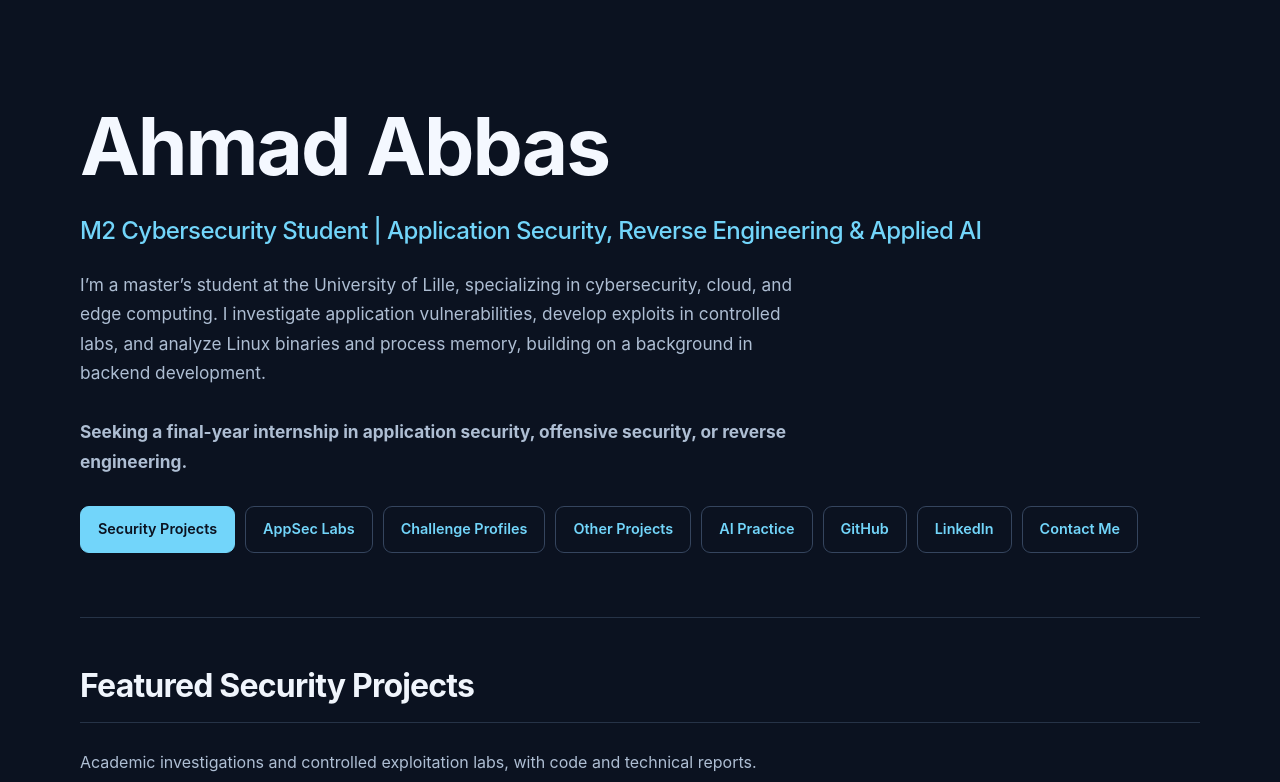
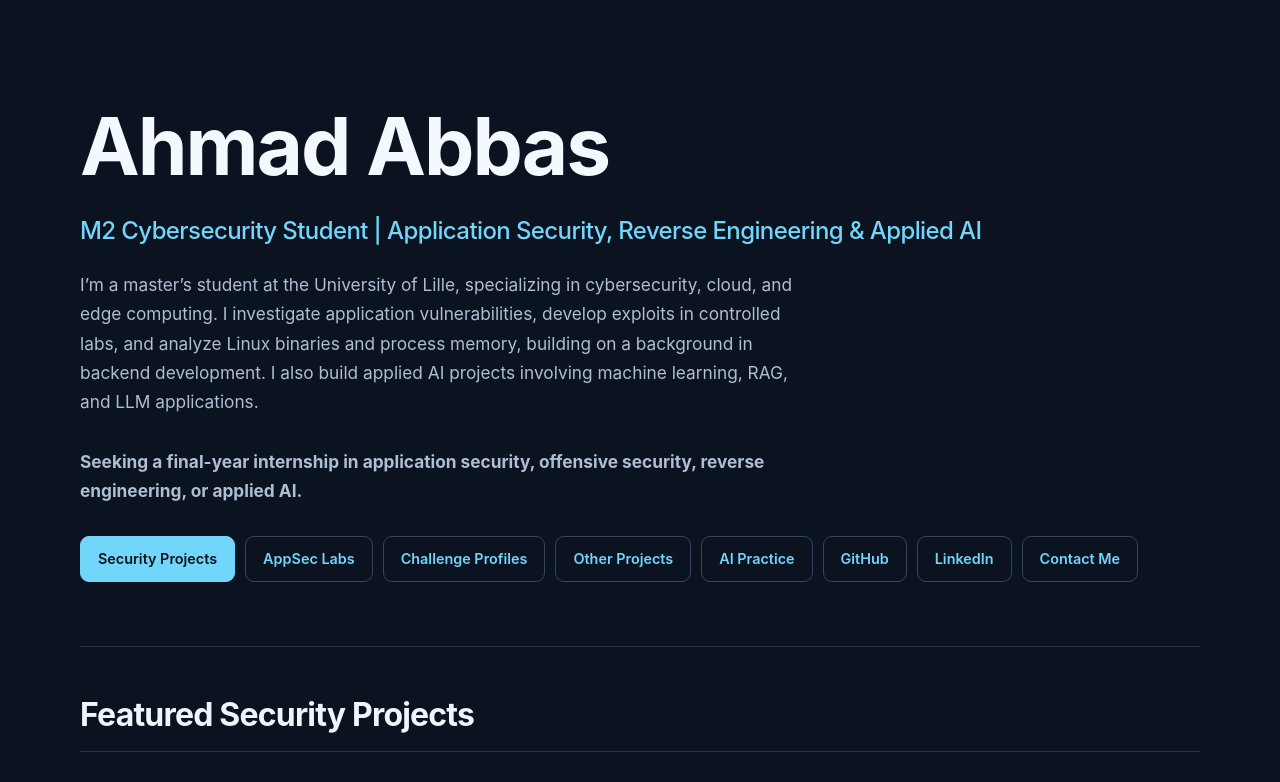
Before and after one commit to ahmadabbass11/portfolio, a React app: page / in a window 1280 px wide. Shown: the top 782 px of the page. Built offline with nearby package versions, Linux system fonts and the light colour scheme; the HTML template or start-up script is replaced by a standard one.

Commit message:
updated portfolio

```diff
--- a/src/App.jsx
+++ b/src/App.jsx
@@ -20,8 +20,9 @@ function App() {
           cybersecurity, cloud, and edge computing. I investigate application
           vulnerabilities, develop exploits in controlled labs, and analyze Linux
           binaries and process memory, building on a background in backend development.
+          I also build applied AI projects involving machine learning, RAG, and LLM applications.
         </p>
-        <p><strong>Seeking a final-year internship in application security, offensive security, or reverse engineering.</strong></p>
+        <p><strong>Seeking a final-year internship in application security, offensive security, reverse engineering, or applied AI.</strong></p>
         <nav className="buttons" aria-label="Portfolio navigation">
           <a href="#security-projects">Security Projects</a>
           <a href="#security-practice">AppSec Labs</a>
```
